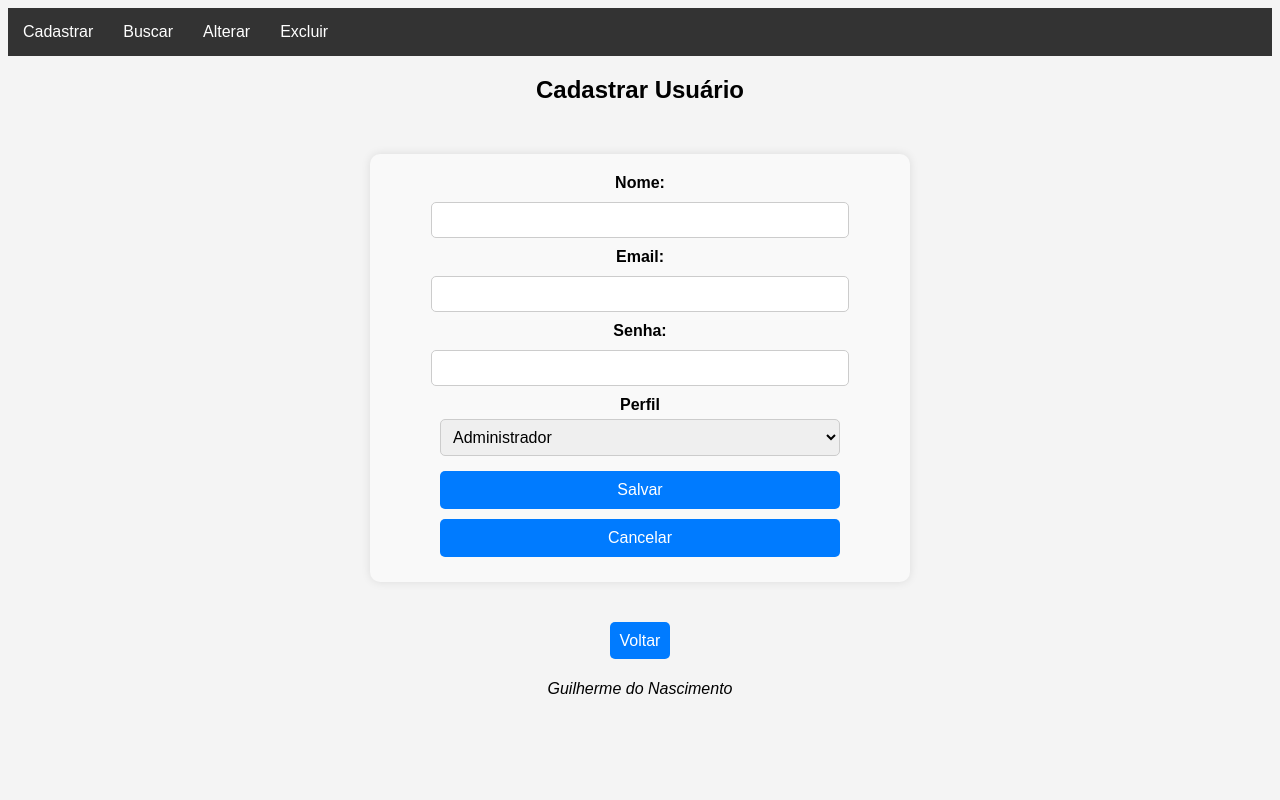
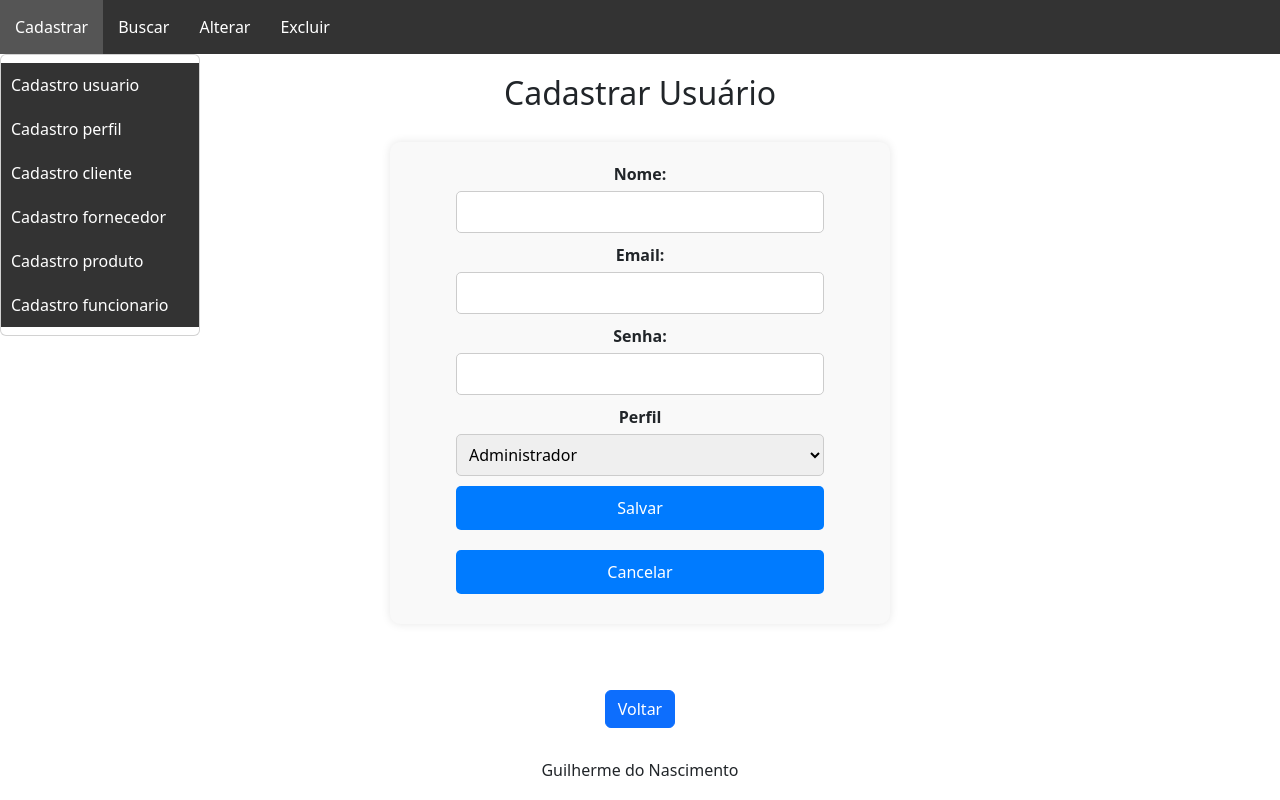
Before and after one commit to Guibe777/guilherme_nascimento_prova, a PHP site: page /cadastro_usuario.php in a window 1280 px wide. Run offline with PHP 8.4, Linux system fonts and the light colour scheme; a user stored in the database is signed in; data comes from the database, SQL or seed files in the repository.

Commit message:
Cadastro de usuário
Praticamente o mesmo do cadastro de funcionário, agora faz uso de bootstrap, tendo mudança nos botões

```diff
--- a/cadastro_usuario.php
+++ b/cadastro_usuario.php
@@ -89,7 +89,16 @@
     <meta name="viewport" content="width=device-width, initial-scale=1.0">
     <title>Cadastrar Usuário</title>
     <link rel="stylesheet" href="styles.css">
+    <link href="https://cdn.jsdelivr.net/npm/bootstrap@5.3.0/dist/css/bootstrap.min.css" rel="stylesheet">
     <script src="validacoes.js"></script>
+
+    <style>
+        button {
+            margin: 10px;
+            border-radius: 5px;
+        }
+    </style>
+
 </head>
 <body>
 
@@ -112,7 +121,7 @@
         </ul>
     </nav>
 
-    <h2>Cadastrar Usuário</h2>
+    <center><h2 style="transform: translateY(20px);">Cadastrar Usuário</h2></center>
     <form action="cadastro_usuario.php" method="POST">
         <label for="nome">Nome:</label>
         <input type="text" id="nome" name="nome" required>
@@ -135,7 +144,9 @@
         <button type="reset">Cancelar</button>
     </form>
 
-    <a href="principal.php" style="color: white; border: none; border-radius: 5px; padding: 10px; background-color: #007bff; font-size: 16px; text-decoration: none; /* remove o sublinhado */ transform: translateY(50px);">Voltar</a>
+    <!-- Botão de voltar -->
+    <center><a href="principal.php" class="btn btn-primary mt-3">Voltar</a></center>
+
     <center><address style="transform: translateY(30px);">Guilherme do Nascimento</address></center>
 </body>
 </html>
```
